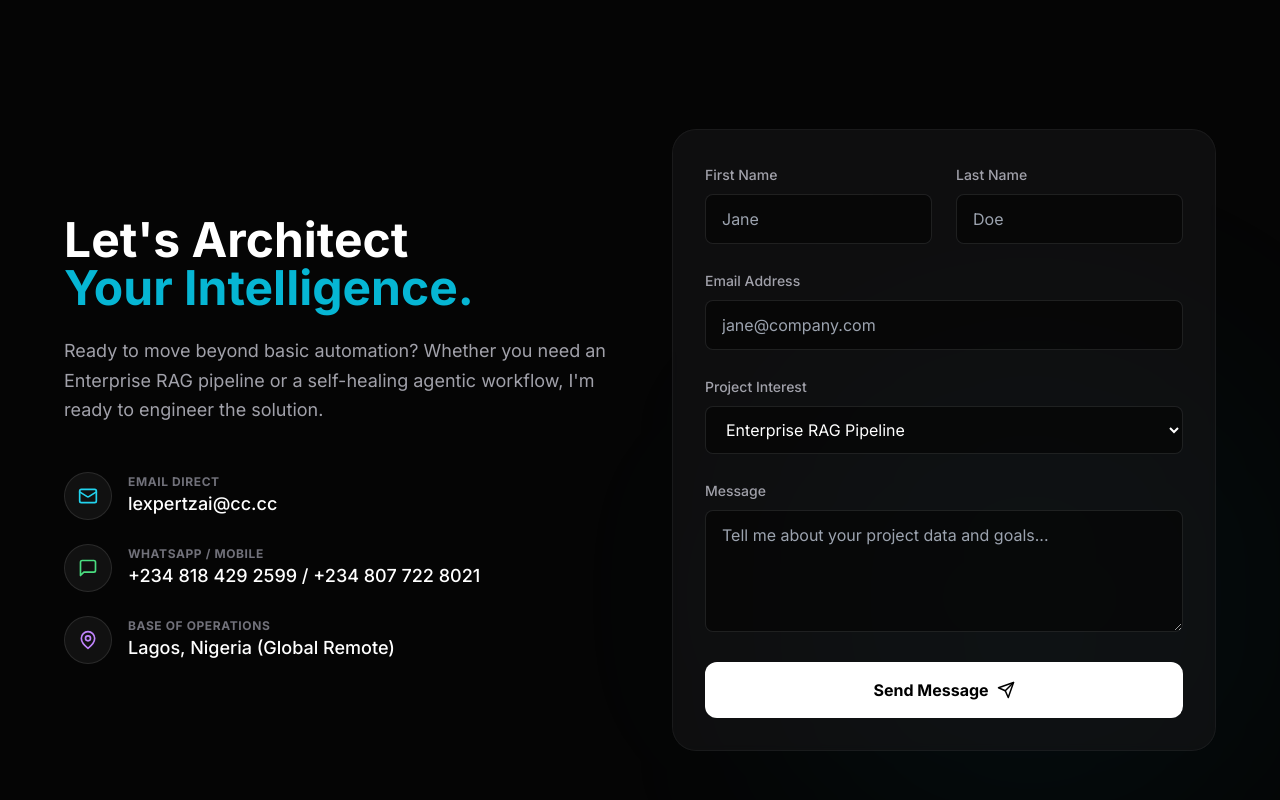
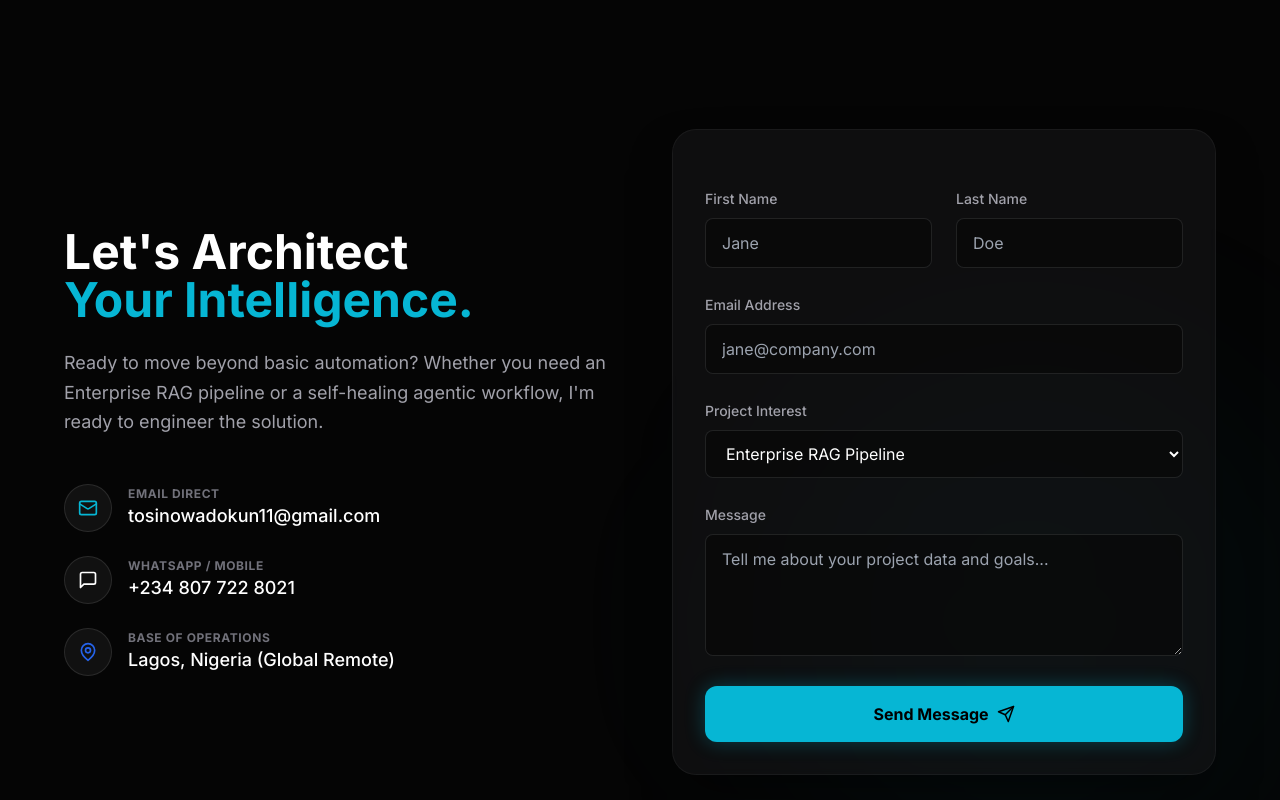
Before and after one commit to lexpertzAI/lexpertz-ai-portfolio, a Next.js app: page / in a window 1280 px wide. Shown: the part 5540-6340 px from the top of the page. Built offline with nearby package versions, Linux system fonts and the light colour scheme.

Commit message:
Update contact.tsx

```diff
--- a/src/components/contact.tsx
+++ b/src/components/contact.tsx
@@ -1,14 +1,54 @@
 "use client";
 
+import { useState } from "react";
 import { motion } from "framer-motion";
-import { Mail, MessageSquare, MapPin, ArrowRight, Send } from "lucide-react";
+import { useForm } from "react-hook-form";
+import { Mail, MessageSquare, MapPin, Send, Loader2, CheckCircle } from "lucide-react";
 import Link from "next/link";
 
 export const ContactSection = () => {
+  const [isSubmitting, setIsSubmitting] = useState(false);
+  const [isSuccess, setIsSuccess] = useState(false);
+  const { register, handleSubmit, reset } = useForm();
+
+  // --- Secure Submission Logic ---
+  const onSubmit = async (data: any) => {
+    setIsSubmitting(true);
+
+    // Lexpertz AI Access Key
+    const object = {
+      access_key: "7e0196dc-e3d1-4199-ac9d-b4f9145311ea",
+      ...data
+    };
+
+    const json = JSON.stringify(object);
+
+    try {
+      const response = await fetch("https://api.web3forms.com/submit", {
+        method: "POST",
+        headers: {
+          "Content-Type": "application/json",
+          Accept: "application/json",
+        },
+        body: json,
+      });
+
+      const result = await response.json();
+
+      if (result.success) {
+        setIsSuccess(true);
+        reset(); // Clear the form
+      }
+    } catch (error) {
+      console.error("Form Error:", error);
+    } finally {
+      setIsSubmitting(false);
+    }
+  };
+
   return (
     <section className="py-24 px-6 relative overflow-hidden" id="contact">
-      {/* Background Gradients */}
-      <div className="absolute bottom-0 right-0 w-[500px] h-[500px] bg-cyan-500/5 rounded-full blur-[120px] -z-10" />
+      <div className="absolute bottom-0 right-0 w-[500px] h-[500px] bg-brand-cyan/5 rounded-full blur-[120px] -z-10" />
 
       <div className="max-w-6xl mx-auto">
         <div className="grid grid-cols-1 md:grid-cols-2 gap-16 items-center">
@@ -22,7 +62,7 @@ export const ContactSection = () => {
           >
             <h2 className="text-4xl md:text-5xl font-bold text-white mb-6">
               Let's Architect <br />
-              <span className="text-cyan-500">Your Intelligence.</span>
+              <span className="text-brand-cyan">Your Intelligence.</span>
             </h2>
             <p className="text-zinc-400 text-lg mb-12 leading-relaxed">
               Ready to move beyond basic automation? Whether you need an Enterprise RAG pipeline
@@ -31,29 +71,29 @@ export const ContactSection = () => {
 
             <div className="space-y-6">
               <div className="flex items-center gap-4">
-                <div className="h-12 w-12 rounded-full bg-white/5 border border-white/10 flex items-center justify-center text-cyan-400">
+                <div className="h-12 w-12 rounded-full bg-white/5 border border-white/10 flex items-center justify-center text-brand-cyan">
                   <Mail size={20} />
                 </div>
                 <div>
                   <p className="text-zinc-500 text-xs uppercase tracking-wider font-bold">Email Direct</p>
-                  <Link href="mailto:lexpertzai@cc.cc" className="text-white text-lg font-medium hover:text-cyan-400 transition">
-                    lexpertzai@cc.cc
+                  <Link href="mailto:tosinowadokun11@gmail.com" className="text-white text-lg font-medium hover:text-brand-cyan transition">
+                    tosinowadokun11@gmail.com
                   </Link>
                 </div>
               </div>
 
               <div className="flex items-center gap-4">
-                <div className="h-12 w-12 rounded-full bg-white/5 border border-white/10 flex items-center justify-center text-green-400">
+                <div className="h-12 w-12 rounded-full bg-white/5 border border-white/10 flex items-center justify-center text-white">
                   <MessageSquare size={20} />
                 </div>
                 <div>
                   <p className="text-zinc-500 text-xs uppercase tracking-wider font-bold">WhatsApp / Mobile</p>
-                  <p className="text-white text-lg font-medium">+234 818 429 2599 / +234 807 722 8021</p>
+                  <p className="text-white text-lg font-medium">+234 807 722 8021</p>
                 </div>
               </div>
 
               <div className="flex items-center gap-4">
-                <div className="h-12 w-12 rounded-full bg-white/5 border border-white/10 flex items-center justify-center text-purple-400">
+                <div className="h-12 w-12 rounded-full bg-white/5 border border-white/10 flex items-center justify-center text-brand-blue">
                   <MapPin size={20} />
                 </div>
                 <div>
@@ -64,34 +104,71 @@ export const ContactSection = () => {
             </div>
           </motion.div>
 
-          {/* RIGHT: Intake Form UI */}
+          {/* RIGHT: Intelligent Form UI */}
           <motion.div
             initial={{ opacity: 0, x: 50 }}
             whileInView={{ opacity: 1, x: 0 }}
             viewport={{ once: true }}
             transition={{ duration: 0.6, delay: 0.2 }}
-            className="bg-zinc-900/50 border border-white/5 p-8 rounded-3xl backdrop-blur-sm"
+            className="bg-zinc-900/50 border border-white/5 p-8 rounded-3xl backdrop-blur-sm shadow-2xl shadow-black/50"
           >
-            <form className="space-y-6" action="mailto:tosinowadokun11@gmail.com" method="post" encType="text/plain">
+            {isSuccess ? (
+              <div className="h-[400px] flex flex-col items-center justify-center text-center space-y-4">
+                <div className="h-20 w-20 bg-emerald-500/10 rounded-full flex items-center justify-center text-emerald-500 mb-4">
+                  <CheckCircle size={40} />
+                </div>
+                <h3 className="text-2xl font-bold text-white">Message Received.</h3>
+                <p className="text-zinc-400">I will analyze your request and deploy a response shortly.</p>
+                <button
+                  onClick={() => setIsSuccess(false)}
+                  className="mt-6 text-brand-cyan font-bold hover:underline"
+                >
+                  Send another message
+                </button>
+              </div>
+            ) : (
+              <form onSubmit={handleSubmit(onSubmit)} className="space-y-6">
+
+                {/* Honeypot for Spam Protection */}
+                <input type="checkbox" name="botcheck" className="hidden" style={{ display: 'none' }} {...register("botcheck")} />
+
                 <div className="grid grid-cols-2 gap-6">
                   <div className="space-y-2">
                     <label className="text-zinc-400 text-sm font-medium">First Name</label>
-                  <input type="text" className="w-full bg-black/50 border border-white/10 rounded-lg px-4 py-3 text-white focus:outline-none focus:border-cyan-500 transition" placeholder="Jane" />
+                    <input
+                      {...register("firstName", { required: true })}
+                      type="text"
+                      className="w-full bg-brand-black/50 border border-white/10 rounded-lg px-4 py-3 text-white focus:outline-none focus:border-brand-cyan transition"
+                      placeholder="Jane"
+                    />
                   </div>
                   <div className="space-y-2">
                     <label className="text-zinc-400 text-sm font-medium">Last Name</label>
-                  <input type="text" className="w-full bg-black/50 border border-white/10 rounded-lg px-4 py-3 text-white focus:outline-none focus:border-cyan-500 transition" placeholder="Doe" />
+                    <input
+                      {...register("lastName")}
+                      type="text"
+                      className="w-full bg-brand-black/50 border border-white/10 rounded-lg px-4 py-3 text-white focus:outline-none focus:border-brand-cyan transition"
+                      placeholder="Doe"
+                    />
                   </div>
                 </div>
 
                 <div className="space-y-2">
                   <label className="text-zinc-400 text-sm font-medium">Email Address</label>
-                <input type="email" className="w-full bg-black/50 border border-white/10 rounded-lg px-4 py-3 text-white focus:outline-none focus:border-cyan-500 transition" placeholder="jane@company.com" />
+                  <input
+                    {...register("email", { required: true })}
+                    type="email"
+                    className="w-full bg-brand-black/50 border border-white/10 rounded-lg px-4 py-3 text-white focus:outline-none focus:border-brand-cyan transition"
+                    placeholder="jane@company.com"
+                  />
                 </div>
 
                 <div className="space-y-2">
                   <label className="text-zinc-400 text-sm font-medium">Project Interest</label>
-                <select className="w-full bg-black/50 border border-white/10 rounded-lg px-4 py-3 text-white focus:outline-none focus:border-cyan-500 transition">
+                  <select
+                    {...register("projectType")}
+                    className="w-full bg-brand-black/50 border border-white/10 rounded-lg px-4 py-3 text-white focus:outline-none focus:border-brand-cyan transition"
+                  >
                     <option>Enterprise RAG Pipeline</option>
                     <option>Agentic Workflow Automation</option>
                     <option>Logic Evaluation / Auditing</option>
@@ -101,13 +178,27 @@ export const ContactSection = () => {
 
                 <div className="space-y-2">
                   <label className="text-zinc-400 text-sm font-medium">Message</label>
-                <textarea rows={4} className="w-full bg-black/50 border border-white/10 rounded-lg px-4 py-3 text-white focus:outline-none focus:border-cyan-500 transition" placeholder="Tell me about your project data and goals..." />
+                  <textarea
+                    {...register("message", { required: true })}
+                    rows={4}
+                    className="w-full bg-brand-black/50 border border-white/10 rounded-lg px-4 py-3 text-white focus:outline-none focus:border-brand-cyan transition"
+                    placeholder="Tell me about your project data and goals..."
+                  />
                 </div>
 
-              <button type="submit" className="w-full bg-white text-black font-bold py-4 rounded-xl hover:bg-cyan-400 transition flex items-center justify-center gap-2">
-                Send Message <Send size={18} />
+                <button
+                  type="submit"
+                  disabled={isSubmitting}
+                  className="w-full bg-brand-cyan text-black font-bold py-4 rounded-xl hover:bg-cyan-400 transition flex items-center justify-center gap-2 shadow-[0_0_20px_rgba(6,182,212,0.3)] hover:shadow-[0_0_30px_rgba(6,182,212,0.5)] disabled:opacity-50 disabled:cursor-not-allowed"
+                >
+                  {isSubmitting ? (
+                    <>Sending <Loader2 className="animate-spin" size={18} /></>
+                  ) : (
+                    <>Send Message <Send size={18} /></>
+                  )}
                 </button>
               </form>
+            )}
           </motion.div>
 
         </div>
```
Lines whose indentation alone changed are shown as unchanged.
